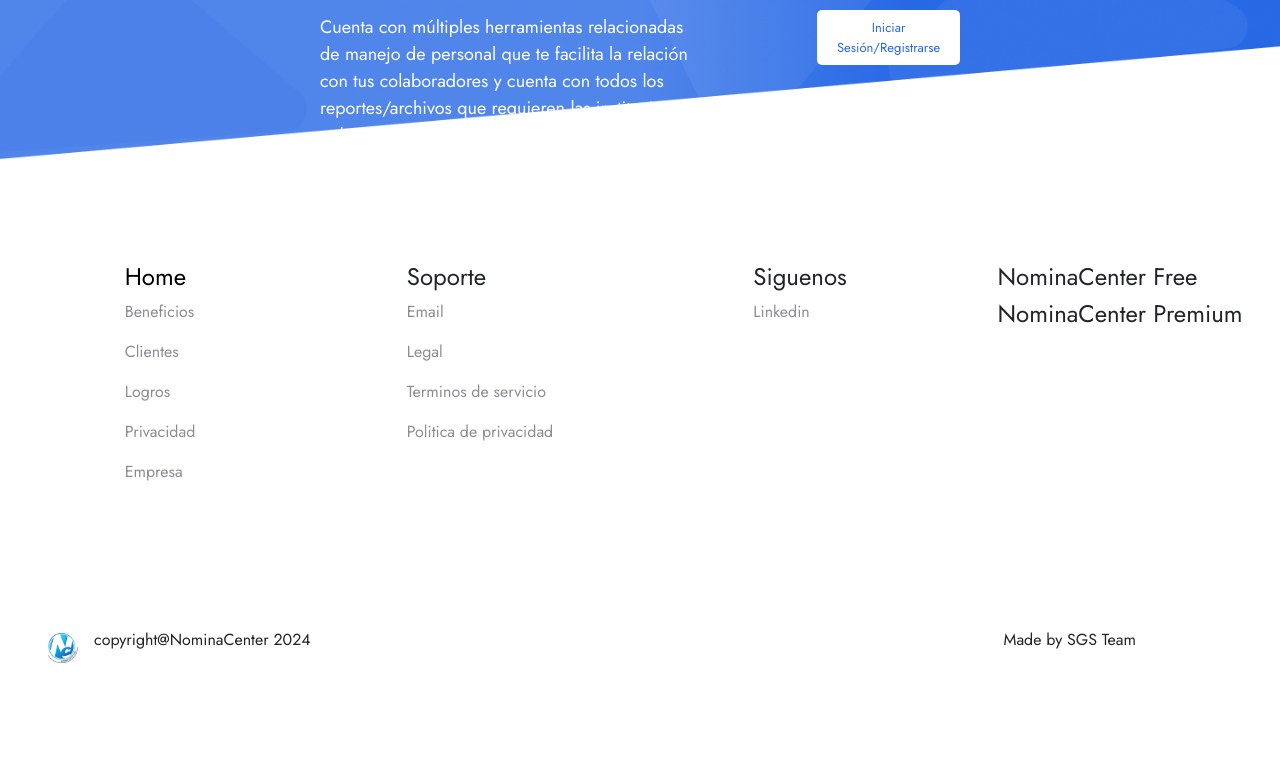
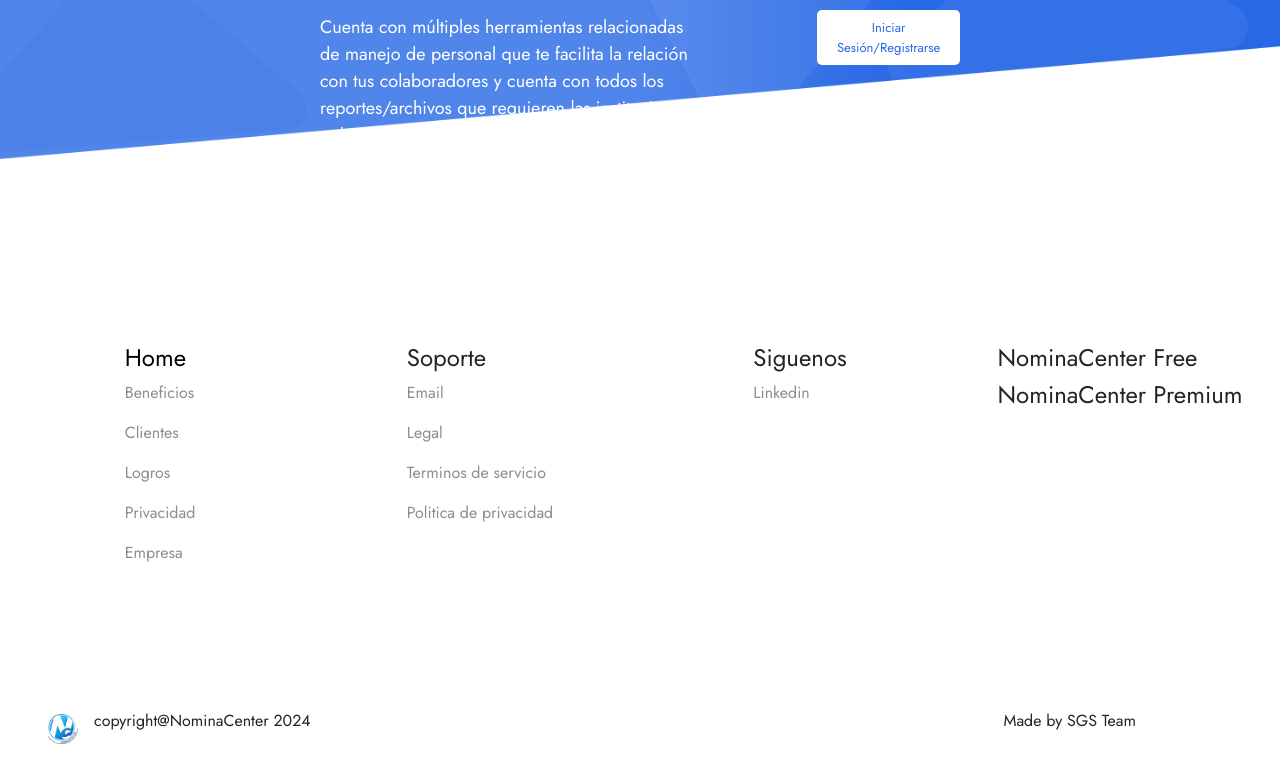
Before and after one commit to ismaeldcent04/Nomina_Center-LandingPage, a React (Vite) app: page / in a window 1280 px wide. Shown: the part 4202-4983 px from the top of the page. Before the commit the page ends 4902 px from the top, so only its background shows below. Built offline with nearby package versions, Linux system fonts and the light colour scheme; a web font is replaced by a local one.

Commit message:
se arreglo el footer provisionalmente

```diff
--- a/index.css
+++ b/index.css
@@ -534,6 +534,12 @@
   font-weight: 600;
 }
 
+#testimonials hr{
+  width: 100%;
+  height: 1px;
+  color: white;
+}
+
 .clients-description{
   margin-top: 2%;
   font-size: larger;
@@ -696,6 +702,9 @@
   }
   #notification-icon {
     width: 35px;
+  }
+  #footer{
+    margin-top:16.3%;
   }
 }
 
--- a/src/Components/TestimonialSection/TestimonialSection.jsx
+++ b/src/Components/TestimonialSection/TestimonialSection.jsx
@@ -13,6 +13,7 @@
       {/* <TestimonialsCarrouselItem /> */}
       <ClientsPictures />
       <ActionCall />
+
     </div>
   );
 };
```
